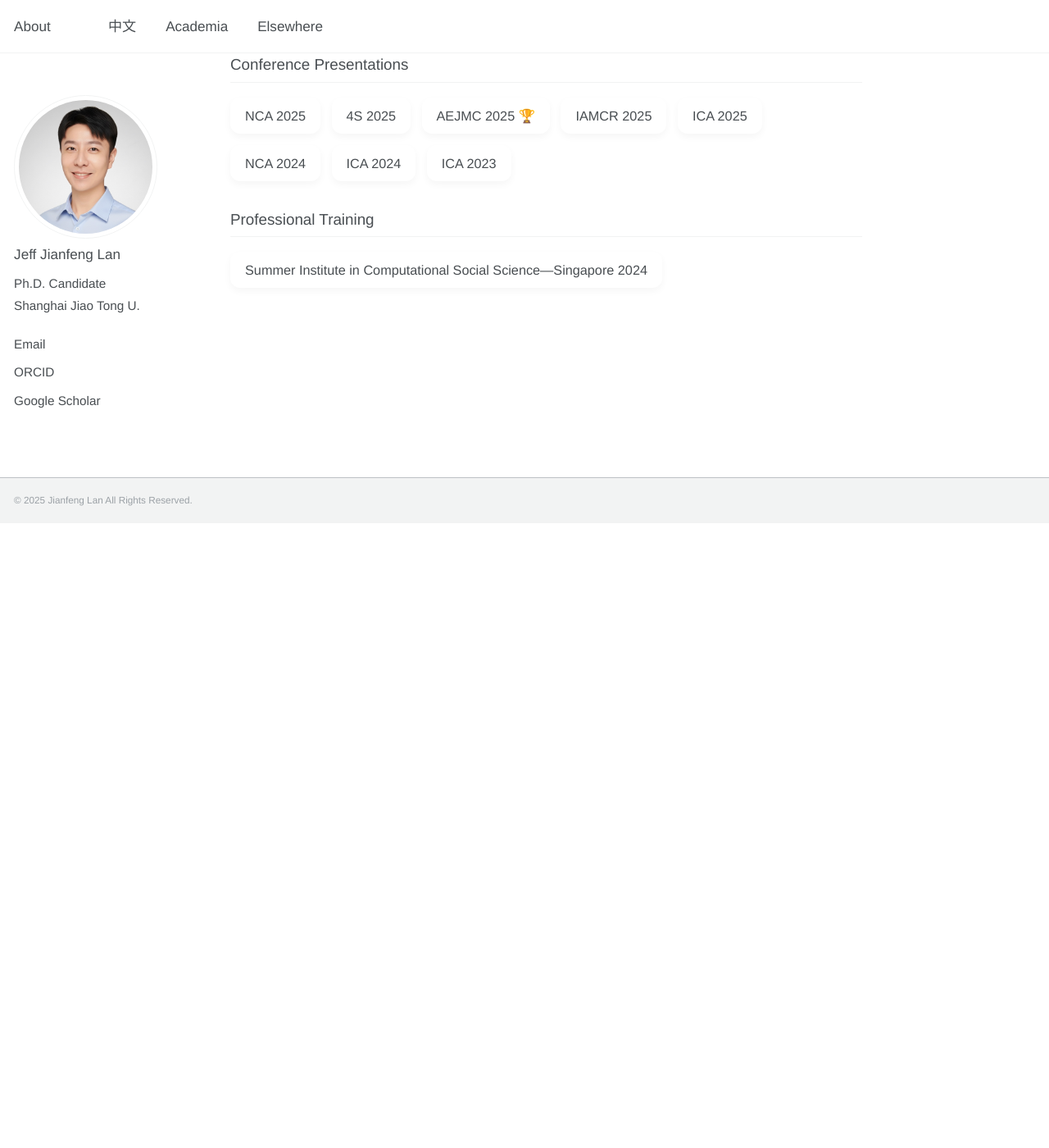
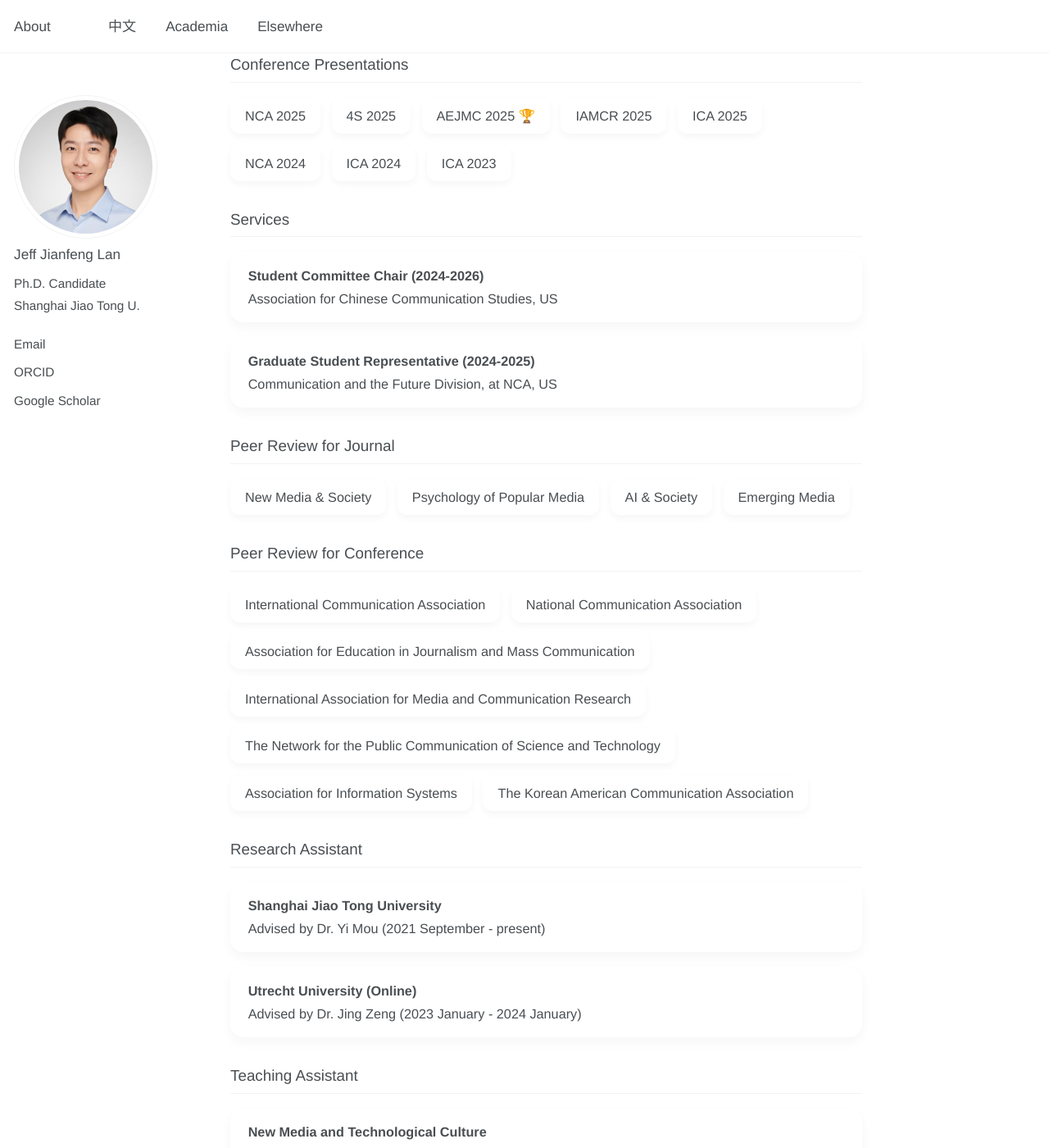
Before and after one commit to jianfenglan/jianfenglan.github.io, a Jekyll site: the page built from academia.md, in a window 1280 px wide and 1400 px high, scrolled down 1523 px. Shown: the whole window at 82% size. Built offline with Jekyll 4.4.1, drawn with Linux system fonts in a browser that asks for light colours; before the commit the page ends 2161 px from its top, so only the background shows below that; some of the changed text lies outside the part shown.

Commit message:
Update academia.md

```diff
--- a/academia.md
+++ b/academia.md
@@ -109,6 +109,43 @@ h2 {
     line-height: 1.6;
 }
 
+/* 无编号列表 */
+.no-counter-list {
+    display: grid;
+    grid-template-columns: 1fr;
+    gap: 1rem;
+    margin-top: 1rem;
+}
+
+/* 无编号卡片样式 */
+.no-counter-card {
+    display: flex;
+    align-items: flex-start;
+    background: #fff;
+    border: none;
+    border-radius: 16px;
+    padding: 0.8rem 1.2rem;
+    box-shadow: 0 6px 14px rgba(0, 0, 0, 0.04);
+    line-height: 1.75;
+}
+
+/* 无编号内容 */
+.no-counter-content {
+    flex: 1;
+    min-width: 0;
+    word-wrap: break-word;
+    overflow-wrap: break-word;
+    word-break: break-word;
+    font-size: 0.95em;
+    font-weight: 400;
+}
+
+/* 第一行加粗 */
+.no-counter-content .first-line {
+    font-weight: 600;
+    display: block;
+}
+
 /* 移动端优化 */
 @media (max-width: 768px) {
     .publication-card {
@@ -117,6 +154,10 @@ h2 {
 
     .conference-card {
         font-size: 0.85em;
+    }
+
+    .no-counter-card {
+        padding: 1rem;
     }
 }
 
@@ -169,7 +210,7 @@ h2 {
              <a href="https://doi.org/10.1007/s00146-025-02693-0" class="publication-link" target="_blank">https://doi.org/10.1007/s00146-025-02693-0</a>
         </div>
     </div>
-    </div>
+</div>
 
 <h2>Book Chapters</h2>
 <div class="publication-list">
@@ -178,8 +219,7 @@ h2 {
             牟怡, <span class="my-name">蓝剑锋</span>. (2023). 机器写作中的性别刻板印象: 基于实验研究的实然探讨. <em>中国网络传播研究, 1</em>(1), 236-266.
         </div>
     </div>
-    </div>
-
+</div>
 
 <h2>Preprints</h2>
 <div class="publication-list">
@@ -209,6 +249,91 @@ h2 {
     <div class="conference-card">ICA 2023</div>
 </div>
 
+<h2>Services</h2>
+<div class="no-counter-list">
+    <div class="no-counter-card">
+        <div class="no-counter-content">
+            <span class="first-line">Student Committee Chair (2024-2026)</span>
+            Association for Chinese Communication Studies, US
+        </div>
+    </div>
+    <div class="no-counter-card">
+        <div class="no-counter-content">
+            <span class="first-line">Graduate Student Representative (2024-2025)</span>
+            Communication and the Future Division, at NCA, US
+        </div>
+    </div>
+</div>
+
+<h2>Peer Review for Journal</h2>
+<div class="conference-grid">
+    <div class="conference-card">New Media & Society</div>
+    <div class="conference-card">Psychology of Popular Media</div>
+    <div class="conference-card">AI & Society</div>
+    <div class="conference-card">Emerging Media</div>
+</div>
+
+<h2>Peer Review for Conference</h2>
+<div class="conference-grid">
+    <div class="conference-card">International Communication Association</div>
+    <div class="conference-card">National Communication Association</div>
+    <div class="conference-card">Association for Education in Journalism and Mass Communication</div>
+    <div class="conference-card">International Association for Media and Communication Research</div>
+    <div class="conference-card">The Network for the Public Communication of Science and Technology</div>
+    <div class="conference-card">Association for Information Systems</div>
+    <div class="conference-card">The Korean American Communication Association</div>
+</div>
+
+<h2>Research Assistant</h2>
+<div class="no-counter-list">
+    <div class="no-counter-card">
+        <div class="no-counter-content">
+            <span class="first-line">Shanghai Jiao Tong University</span>
+            Advised by Dr. Yi Mou (2021 September - present)
+        </div>
+    </div>
+    <div class="no-counter-card">
+        <div class="no-counter-content">
+            <span class="first-line">Utrecht University (Online)</span>
+            Advised by Dr. Jing Zeng (2023 January - 2024 January)
+        </div>
+    </div>
+</div>
+
+<h2>Teaching Assistant</h2>
+<div class="no-counter-list">
+    <div class="no-counter-card">
+        <div class="no-counter-content">
+            <span class="first-line">New Media and Technological Culture</span>
+            2025 Fall, Fang Wu, Undergraduate Level
+        </div>
+    </div>
+    <div class="no-counter-card">
+        <div class="no-counter-content">
+            <span class="first-line">Quantitative Research Method (JC6504)</span>
+            2024 Fall, Yi Mou, Doctoral level
+        </div>
+    </div>
+    <div class="no-counter-card">
+        <div class="no-counter-content">
+            <span class="first-line">Human-Machine Communication (JC8209)</span>
+            2023/2025 Spring, Yi Mou, Master level
+        </div>
+    </div>
+    <div class="no-counter-card">
+        <div class="no-counter-content">
+            <span class="first-line">Qualitative Research Method (JC6012)</span>
+            2023 Fall, Fang Wu/Xueqing Li, Master level
+        </div>
+    </div>
+    <div class="no-counter-card">
+        <div class="no-counter-content">
+            <span class="first-line">Introduction to New Media (JC3163)</span>
+            2023/2024 Spring, Yi Mou, Undergraduate Level
+        </div>
+    </div>
+</div>
+
 <h2>Professional Training</h2>
 <div class="conference-grid">
     <div class="conference-card">Summer Institute in Computational Social Science—Singapore 2024</div>
```
